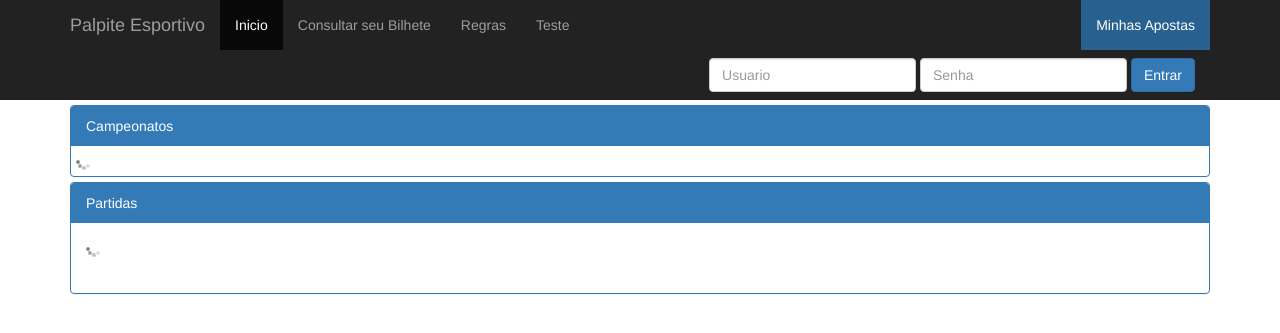
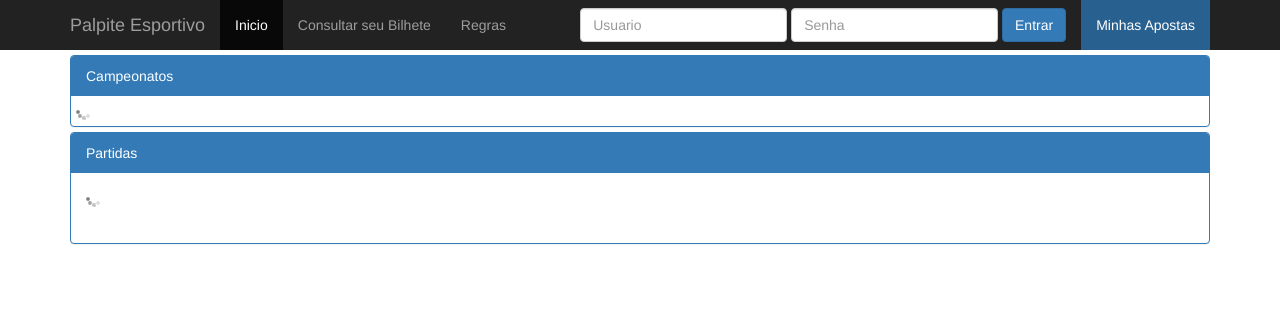
Before and after one commit to ailtonbsj/sports-odds, a PHP site: page /index.php in a window 1280 px wide. Shown: the top 333 px of the page. Run offline with PHP 8.4, Linux system fonts and the light colour scheme.

Commit message:
removido item test no menu index

```diff
--- a/index_menu.php
+++ b/index_menu.php
@@ -2,7 +2,6 @@
   <li id="menu-home"><a href="index.php">Inicio</a></li>
   <li id="menu-query"><a href="querybill.php">Consultar seu Bilhete</a></li>
   <li><a href="rules.php">Regras</a></li>
-  <li><a href="http://192.168.0.102/palpiteesportivo">Teste</a></li>
 </ul>
 <ul id="nav-apostas" class="nav navbar-nav navbar-right">
   <li id="apostas-menu" class="hidden-xs"><a href="#contact" data-toggle="collapse" data-target="#apostas">Minhas Apostas</a></li>
```
